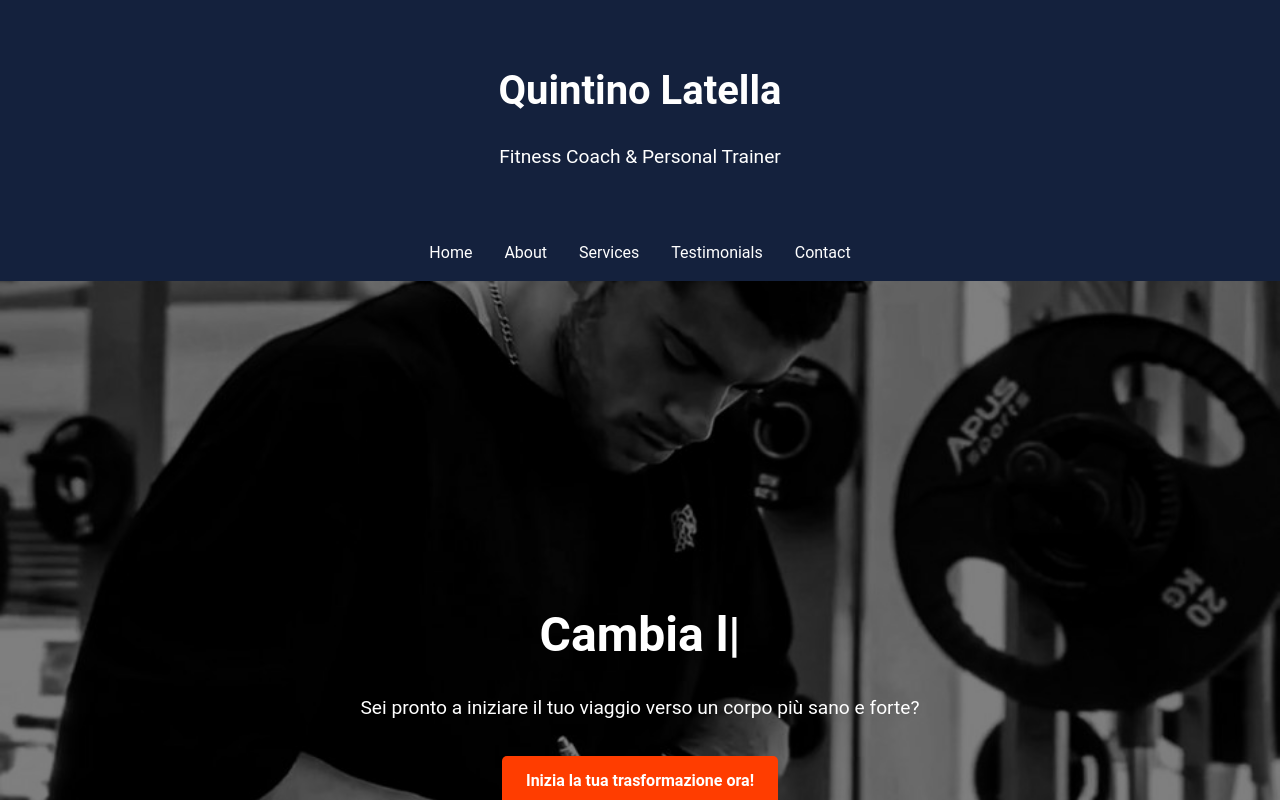
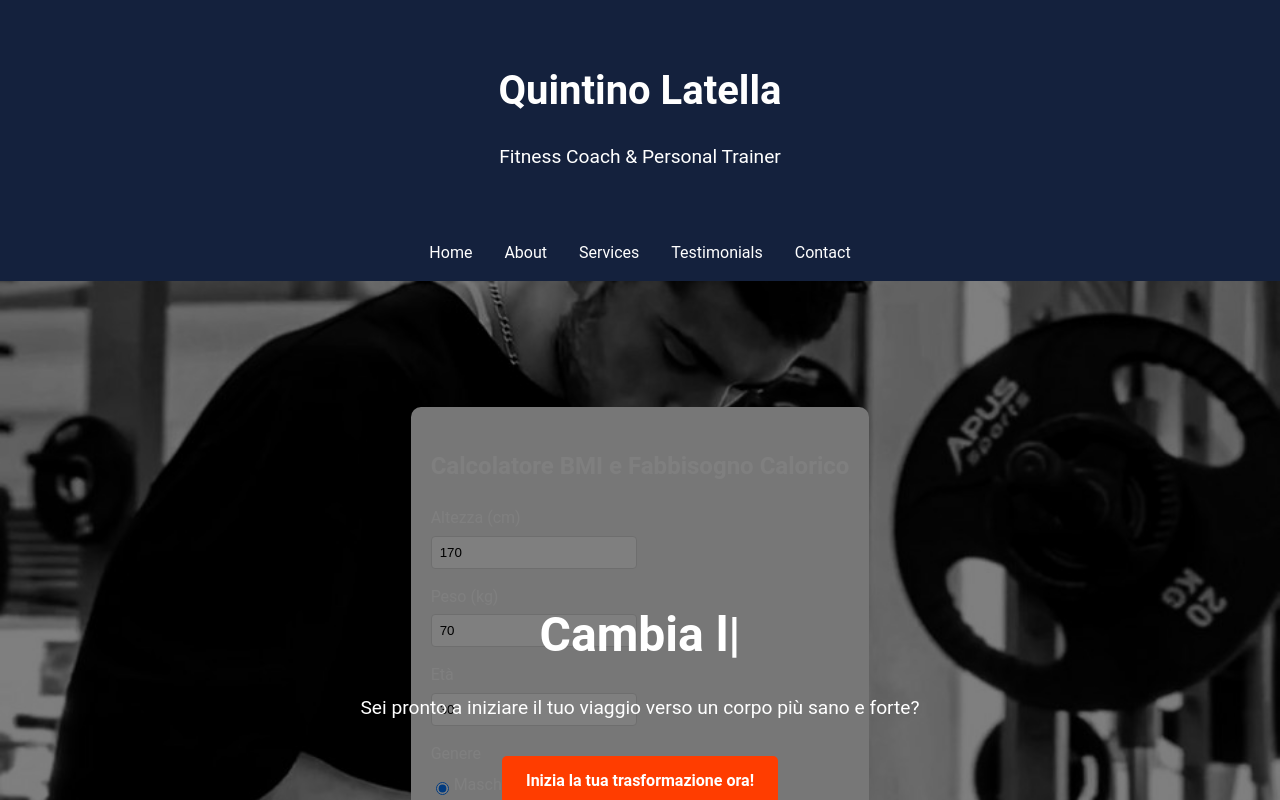
Before and after one commit to Aleteramo/quintino-latella-site, a React (Create React App) app: page / in a window 1280 px wide. Shown: the top 800 px of the page. Built offline with nearby package versions, Linux system fonts and the light colour scheme.

Commit message:
Aggiunto calcolatore BMI

```diff
--- a/src/App.js
+++ b/src/App.js
@@ -14,6 +14,7 @@ import 'swiper/css';
 import 'swiper/css/effect-coverflow';
 import 'swiper/css/pagination';
 import 'swiper/css/navigation';
+import './components/BMICalculator.css';
 
 const App = () => {
   useEffect(() => {
--- a/src/components/Home.js
+++ b/src/components/Home.js
@@ -4,6 +4,7 @@ import { useSpring, animated, config } from 'react-spring';
 import Typed from 'typed.js';
 import './Home.css';
 import backgroundImage from '../assets/quintino-writing.jpg';
+import BMICalculator from './BMICalculator';
 
 export const Home = () => {
   const typedRef = useRef(null);
@@ -73,6 +74,8 @@ export const Home = () => {
           </animated.div>
         </div>
       </div>
+      <BMICalculator />
+
     </section>
   );
 };
```
